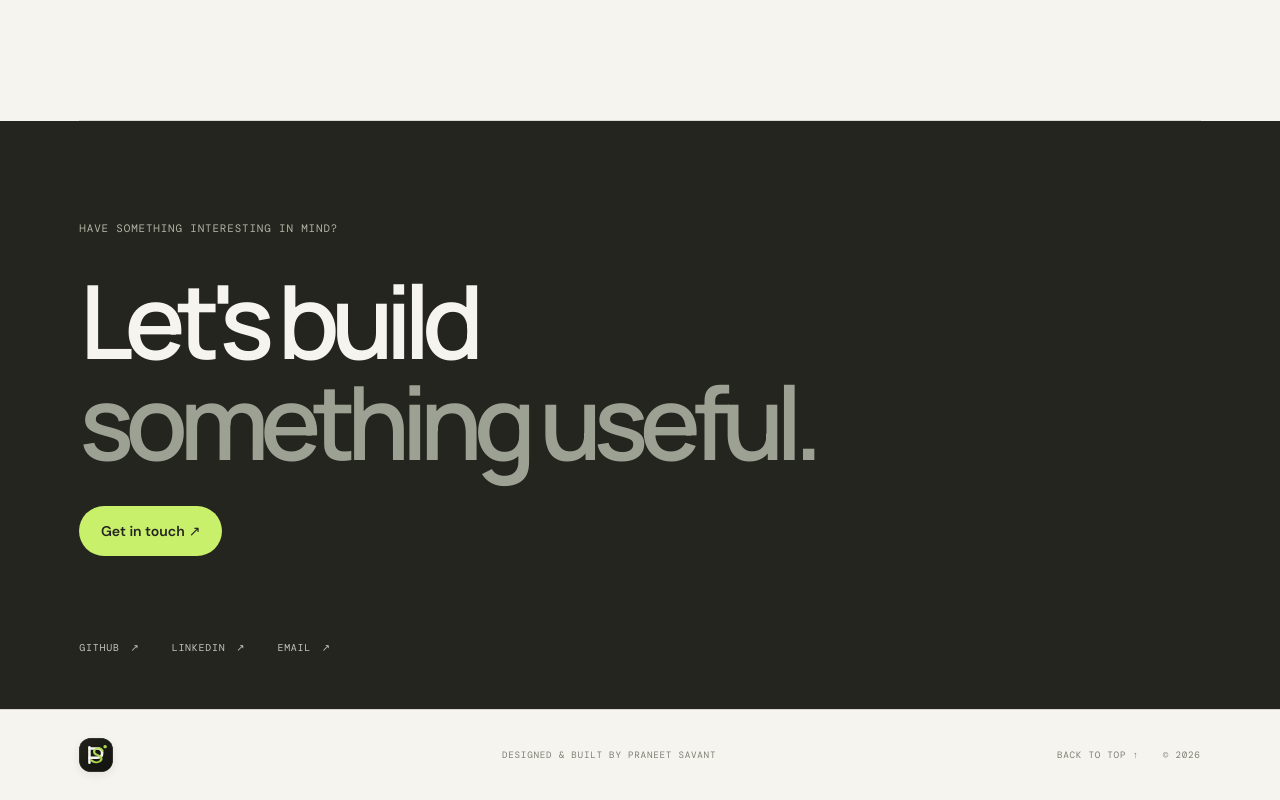
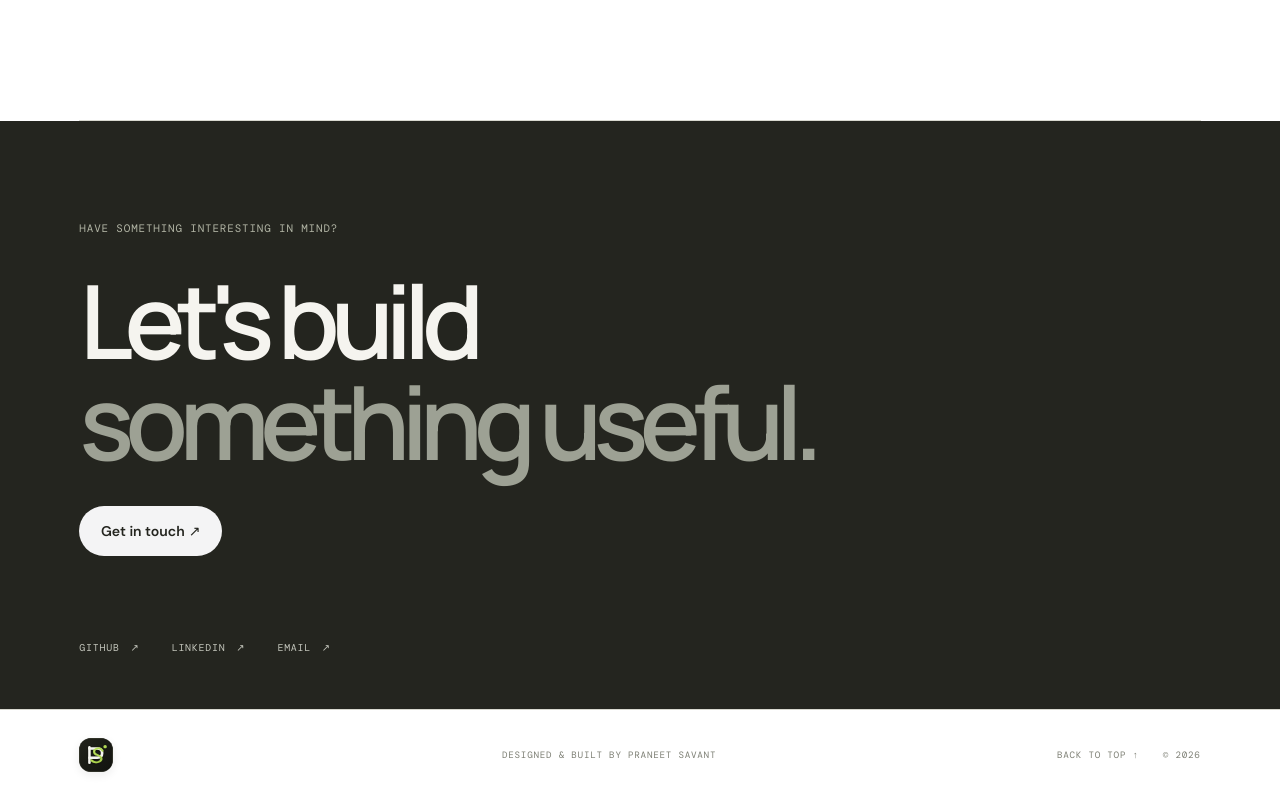
Before and after one commit to PraneetNS/Portfolio, a React (Vite) app: page / in a window 1280 px wide. Shown: the part 3926-4726 px from the top of the page. Built offline with nearby package versions, Linux system fonts and the light colour scheme.

Commit message:
style(tokens): define light theme CSS variable design tokens and typography stacks

```diff
--- a/src/styles/global.css
+++ b/src/styles/global.css
@@ -4,6 +4,25 @@
   box-sizing: border-box;
   margin: 0;
   padding: 0;
+}
+
+:root {
+  --background: #ffffff;
+  --foreground: #09090b;
+  --muted: #f4f4f5;
+  --muted-foreground: #71717a;
+  --border: #e4e4e7;
+  --border-subtle: #f0f0f2;
+  --card: #ffffff;
+  --card-foreground: #09090b;
+  --primary: #18181b;
+  --primary-foreground: #fafafa;
+  --secondary: #f4f4f5;
+  --secondary-foreground: #18181b;
+  --accent: #f4f4f5;
+  --accent-foreground: #09090b;
+  --font-sans: 'Inter', -apple-system, BlinkMacSystemFont, 'Segoe UI', Roboto, Helvetica, Arial, sans-serif;
+  --font-mono: 'JetBrains Mono', ui-monospace, SFMono-Regular, Menlo, Monaco, Consolas, monospace;
 }
 
 html, body, #root {
@@ -15,4 +34,4 @@
   overflow: visible;
 }
 
-body { background: #f5f4ef; }
+body { background: var(--background); }
```
